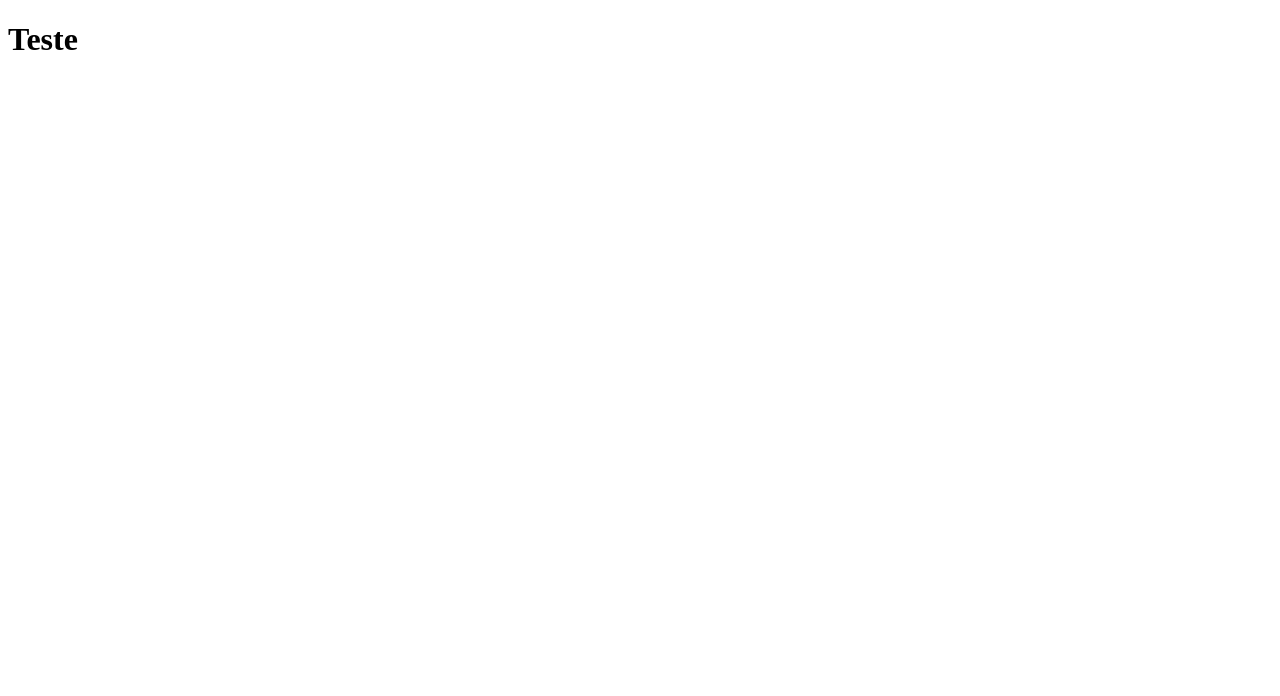
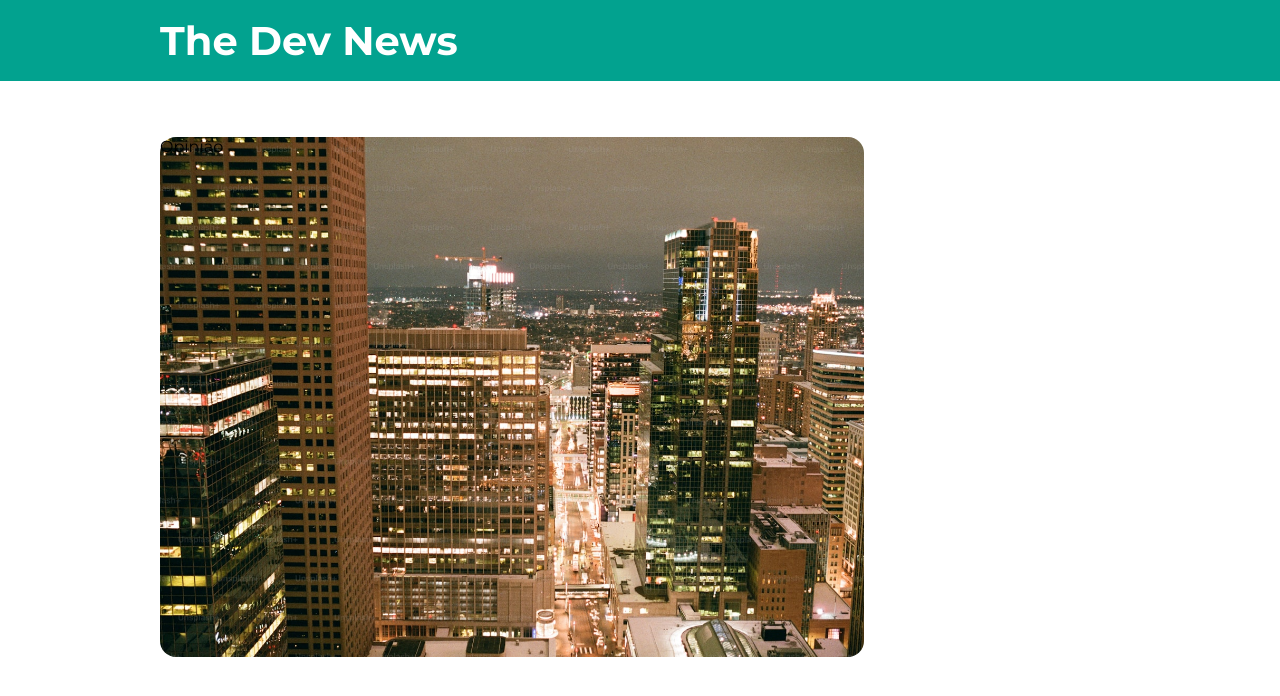
Before and after one commit to AlvaroPDs/RID-180672Desafio_2, a plain HTML site: page index.htm in a window 1280 px wide. Drawn offline with Linux system fonts and the light colour scheme.

Commit message:
adicionando-header-e-main

```diff
--- a/index.htm
+++ b/index.htm
@@ -3,9 +3,24 @@
 <head>
     <meta charset="UTF-8">
     <meta name="viewport" content="width=device-width, initial-scale=1.0">
+    <link rel="preconnect" href="https://fonts.googleapis.com">
+    <link rel="preconnect" href="https://fonts.gstatic.com" crossorigin>
+    <link href="https://fonts.googleapis.com/css2?family=Montserrat:ital,wght@0,100..900;1,100..900&display=swap" rel="stylesheet">
+    <link rel="stylesheet" href="style.css">
     <title>Projeto-blog-responsivo</title>
 </head>
 <body>
-    <h1>Teste</h1>
+    <header>
+        <nav class="navHeader">
+            <h1>The Dev News</h1>
+        </nav>
+    </header>
+    <main>
+        <section class="sectionArticle">
+            <p>Opinião</p>
+            <h2></h2>
+            <p></p>
+        </section>
+    </main>
 </body>
 </html>
--- a/style.css
+++ b/style.css
@@ -0,0 +1,48 @@
+html{
+   font-family: "Montserrat", sans-serif;
+   width: 100%;
+   height: 100%;
+   box-sizing: border-box;
+}
+
+body{
+    margin: 0;
+}
+
+main{
+    margin: 3.5rem 5rem 0 10rem;
+}
+
+h1{
+    width: auto;
+    font-size: 2.5rem;
+    font-weight: 700;
+    margin: 0;
+}
+
+h2{
+    margin: 0;
+}
+
+h3{
+    margin: 0;
+}
+
+p{
+    margin: 0;
+}
+
+.navHeader{
+    background: #02A28F;
+    color: #fff;
+    padding: 1rem 10rem 1rem 10rem;
+}
+
+.sectionArticle{
+    background-image: url(./assets/banner.jpeg);
+    background-repeat: no-repeat;
+    background-size: cover;
+    width: 55vw;
+    height: 65vh;
+    border-radius: 1rem;
+}
```
Also changed, not shown: assets/banner.jpeg (added).
